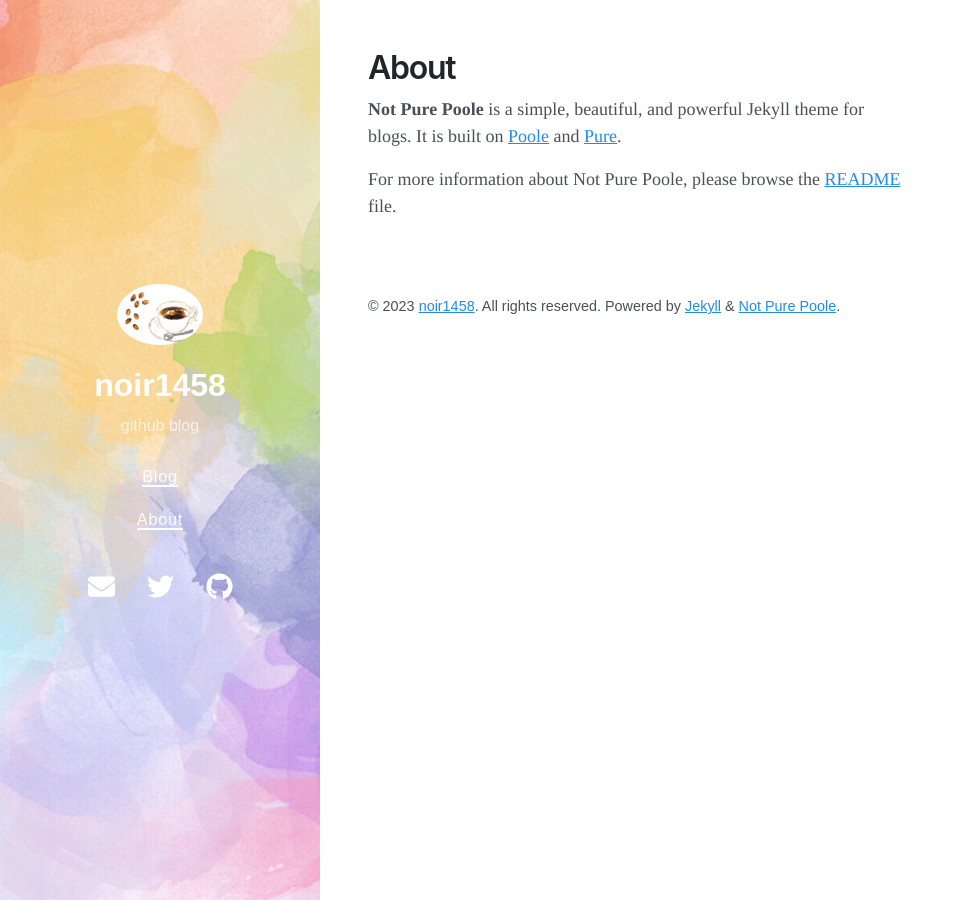
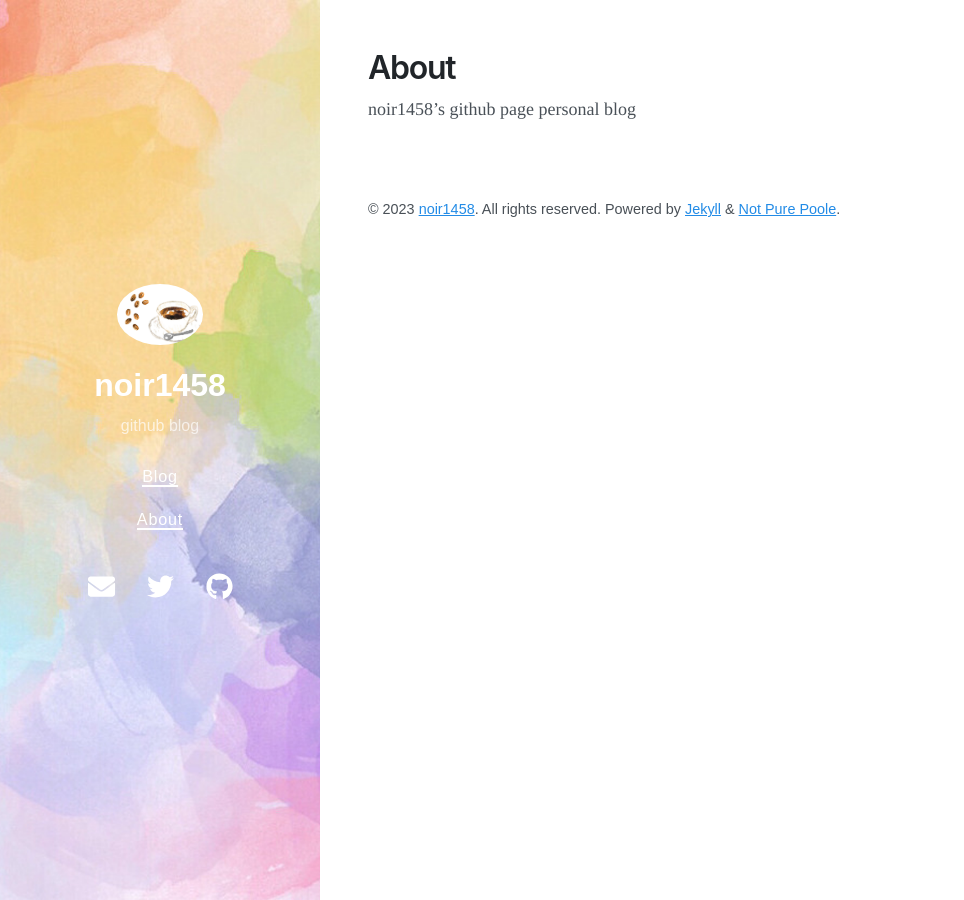
Before and after one commit to noir1458/tmp, a Jekyll site: the page built from about.md, in a window 1280 px wide. Shown: the whole page, without its empty margins (0-964 px from the left). Built offline with Jekyll 4.4.1, drawn with Linux system fonts in a browser that asks for light colours; nearby versions of some CDN libraries.

Commit message:
change about page

```diff
--- a/about.md
+++ b/about.md
@@ -3,6 +3,5 @@ layout: page
 title: About
 ---
 
-**Not Pure Poole** is a simple, beautiful, and powerful Jekyll theme for blogs. It is built on [Poole](https://github.com/poole/poole) and [Pure](https://purecss.io/).
-
-For more information about Not Pure Poole, please browse the [README](https://github.com/vszhub/not-pure-poole) file.
+noir1458's github page
+personal blog
```
Also changed, not shown: _posts/2023-01-27-test.md (+1 -1 lines).
